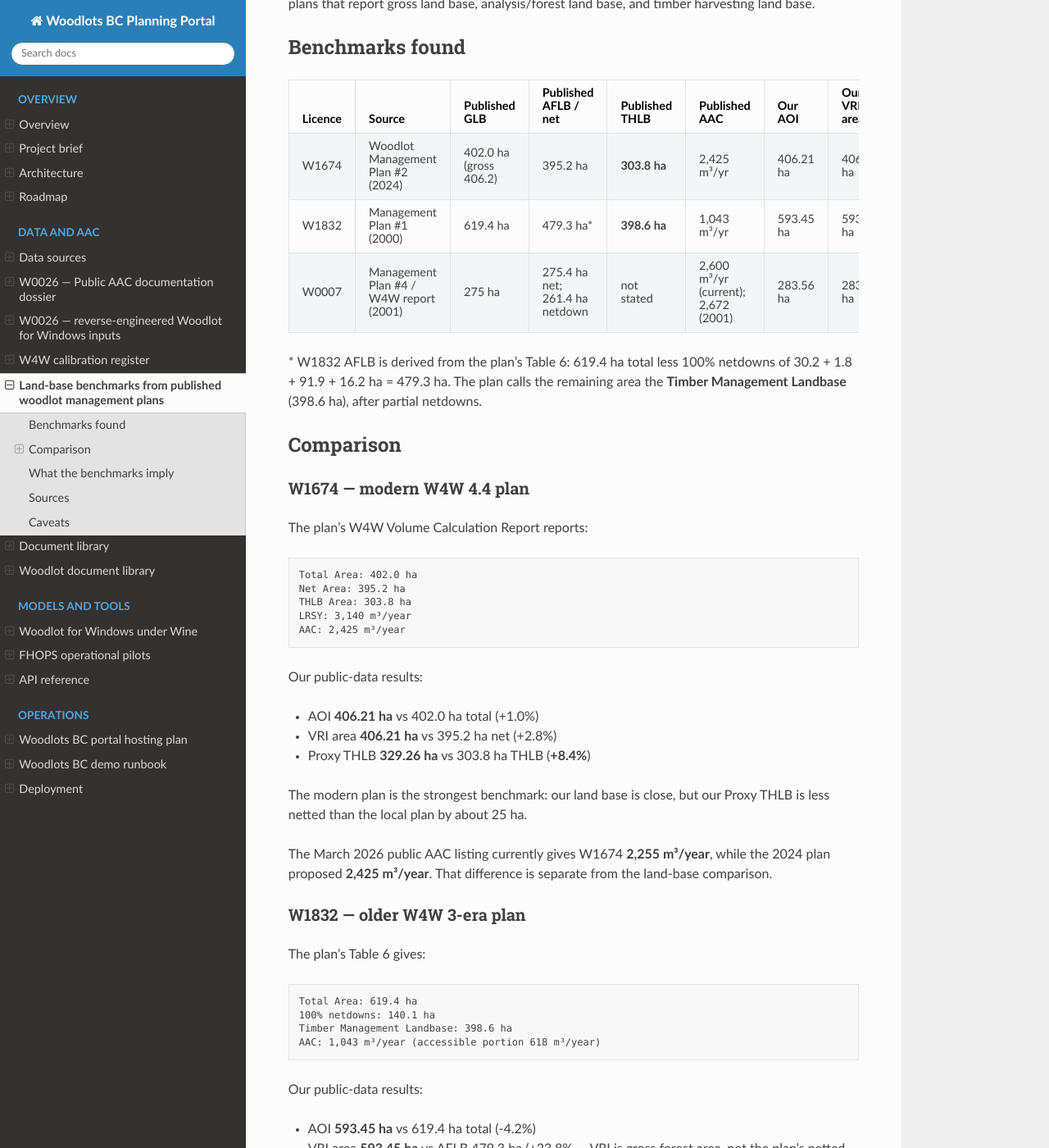
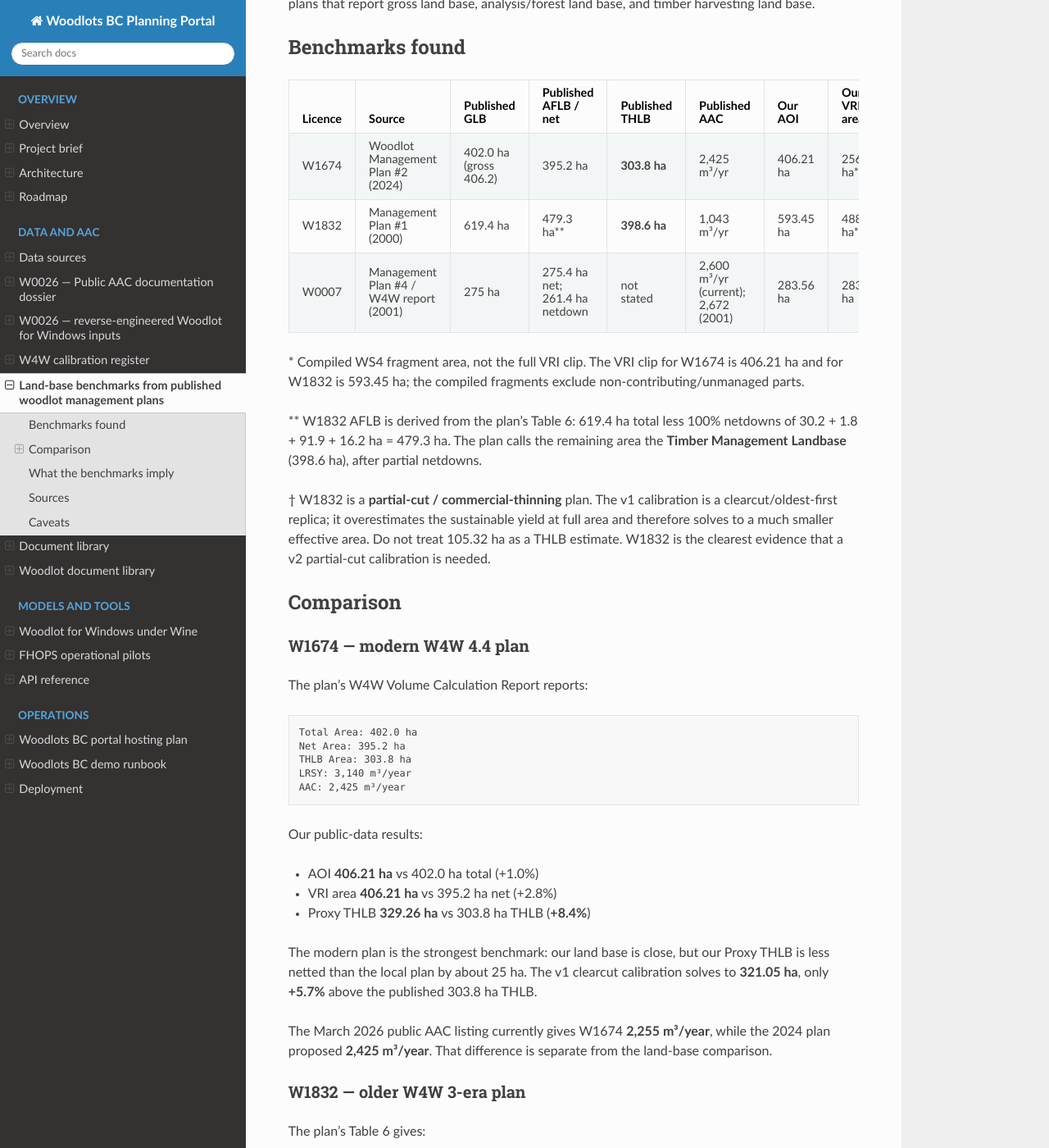
Before and after one commit to UBC-FRESH/fresh-woodlots, a Sphinx documentation site: the page built from docs/aac/LANDBASE-BENCHMARKS.md, in a window 1280 px wide and 1400 px high, scrolled down 228 px. Shown: the whole window at 82% size. Built offline with Sphinx 7.4.7 and the Read the Docs theme 3.1.0, drawn with Linux system fonts in a browser that asks for light colours; some of the changed text lies outside the part shown.

Commit message:
Add actual W1674/W1832 calibration results and the partial-cut v2 implication

```diff
--- a/docs/aac/LANDBASE-BENCHMARKS.md
+++ b/docs/aac/LANDBASE-BENCHMARKS.md
@@ -8,14 +8,24 @@ base, and timber harvesting land base.
 
 | Licence | Source | Published GLB | Published AFLB / net | Published THLB | Published AAC | Our AOI | Our VRI area | Our Proxy THLB | Our calibrated net |
 |---|---|---:|---:|---:|---:|---:|---:|---:|---:|
-| W1674 | Woodlot Management Plan #2 (2024) | 402.0 ha (gross 406.2) | 395.2 ha | **303.8 ha** | 2,425 m³/yr | 406.21 ha | 406.21 ha | 329.26 ha | pending build |
-| W1832 | Management Plan #1 (2000) | 619.4 ha | 479.3 ha* | **398.6 ha** | 1,043 m³/yr | 593.45 ha | 593.45 ha | 460.06 ha | pending build |
+| W1674 | Woodlot Management Plan #2 (2024) | 402.0 ha (gross 406.2) | 395.2 ha | **303.8 ha** | 2,425 m³/yr | 406.21 ha | 256.00 ha* | 329.26 ha | **321.05 ha** |
+| W1832 | Management Plan #1 (2000) | 619.4 ha | 479.3 ha** | **398.6 ha** | 1,043 m³/yr | 593.45 ha | 488.48 ha* | 460.06 ha | 105.32 ha† |
 | W0007 | Management Plan #4 / W4W report (2001) | 275 ha | 275.4 ha net; 261.4 ha netdown | not stated | 2,600 m³/yr (current); 2,672 (2001) | 283.56 ha | 283.56 ha | 226.44 ha | 209.58 ha |
 
-\* W1832 AFLB is derived from the plan's Table 6: 619.4 ha total less 100%
+\* Compiled WS4 fragment area, not the full VRI clip. The VRI clip for W1674
+is 406.21 ha and for W1832 is 593.45 ha; the compiled fragments exclude
+non-contributing/unmanaged parts.
+
+\** W1832 AFLB is derived from the plan's Table 6: 619.4 ha total less 100%
 netdowns of 30.2 + 1.8 + 91.9 + 16.2 ha = 479.3 ha. The plan calls the
 remaining area the **Timber Management Landbase** (398.6 ha), after partial
 netdowns.
+
+† W1832 is a **partial-cut / commercial-thinning** plan. The v1 calibration is
+a clearcut/oldest-first replica; it overestimates the sustainable yield at full
+area and therefore solves to a much smaller effective area. Do not treat
+105.32 ha as a THLB estimate. W1832 is the clearest evidence that a v2
+partial-cut calibration is needed.
 
 ## Comparison
 
@@ -38,7 +48,9 @@ Our public-data results:
 - Proxy THLB **329.26 ha** vs 303.8 ha THLB (**+8.4%**)
 
 The modern plan is the strongest benchmark: our land base is close, but our
-Proxy THLB is less netted than the local plan by about 25 ha.
+Proxy THLB is less netted than the local plan by about 25 ha. The v1
+clearcut calibration solves to **321.05 ha**, only **+5.7%** above the published
+303.8 ha THLB.
 
 The March 2026 public AAC listing currently gives W1674 **2,255 m³/year**,
 while the 2024 plan proposed **2,425 m³/year**. That difference is separate
@@ -67,6 +79,10 @@ The public AOI is smaller than the plan's total; the plan includes Crown and
 private land and a different boundary vintage. The Proxy THLB sits between the
 plan's AFLB and THLB, which is consistent with the Proxy THLB being a strategic
 midpoint rather than a local netdown.
+
+The v1 calibration does **not** apply to W1832's partial-cutting regime: it
+solves to 105.32 ha, which is not a credible THLB. This is a model-method
+mismatch, not a land-base result.
 
 ### W0007 — older Woodlot 3 report
 
@@ -105,10 +121,14 @@ always more generous than a local plan; it can be lower.
 
    A range of roughly **0.87–0.99** is the honest current uncertainty band.
 
-4. **W0026's 660.8 ha calibration is consistent with the Proxy THLB**, while
-   W1674/W1832 suggest local netdowns closer to 0.87–0.92. That is exactly the
-   kind of local refinement a real management plan or W4W project would
-   provide.
+4. **W0026's 660.8 ha calibration is consistent with the Proxy THLB**, and
+   W1674's clearcut calibration (321.05 ha) is within 6% of the published
+   THLB. W1832 cannot be calibrated with the v1 clearcut model because the
+   published plan is partial-cut/thinning.
+5. **Next modelling step:** a versioned v2 calibration with partial-cut
+   parameters (30% removal, 20-year re-entry, 0.80 adjustment) and the W4W
+   harvest-age rules. It should be run over the whole population only after
+   v1 is fully documented, so the two versions can be compared.
 
 ## Sources
 
```
